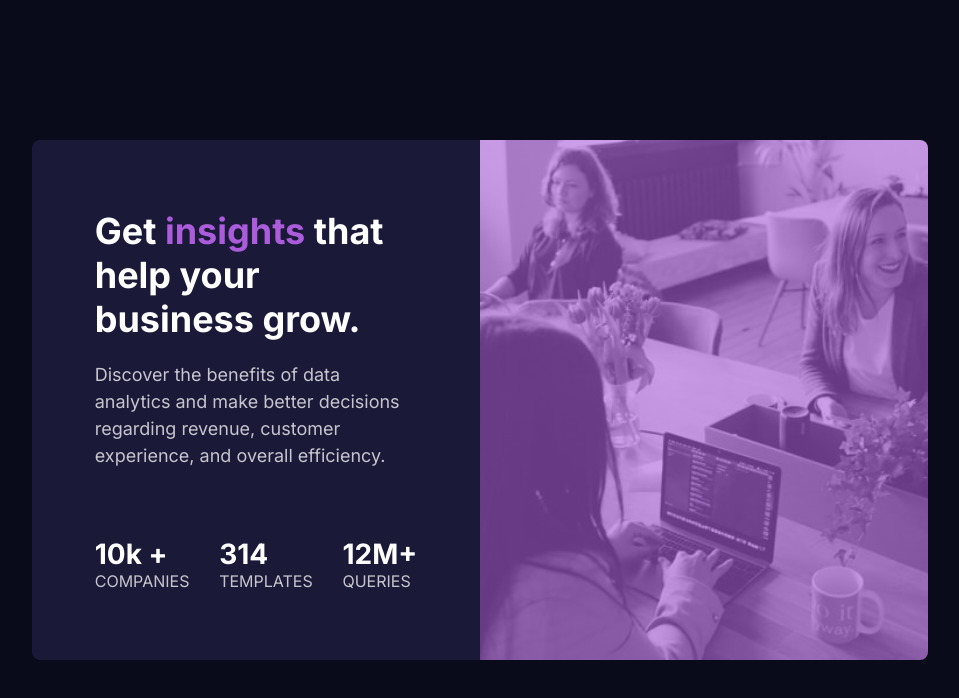
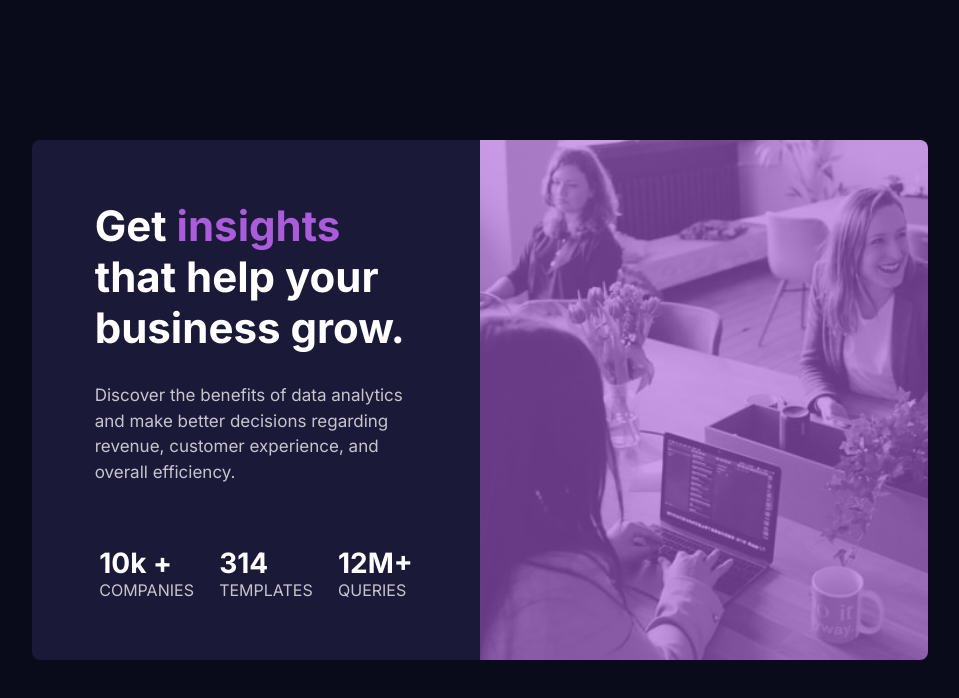
Before and after one commit to gabriel-1993/FrontendMentor, a plain HTML site: page 3/index.html in a window 1280 px wide. Shown: the whole page, without its empty margins (160-1119 px from the left). Drawn offline with Linux system fonts and the light colour scheme.

Commit message:
medidasdivtextofinalizadas

```diff
--- a/3/style.css
+++ b/3/style.css
@@ -34,12 +34,12 @@ section {
 .divtext1 {
   display: flex;
   flex-direction: column;
-  gap: 20px;
+  gap: 30px;
   width: 72%;
 }
 h2 {
   color: hsl(0, 0%, 100%);
-  font-size: 36px;
+  font-size: 42px;
   font-weight: 700;
 }
 
@@ -48,7 +48,7 @@ h2 {
 }
 p {
   color: hsla(0, 0%, 100%, 0.75);
-  font-size: 18px;
+  font-size: 17px;
   line-height: 1.5;
 }
 
@@ -66,7 +66,7 @@ p {
 .divtext2 {
   display: flex;
   justify-content: space-between;
-  width: 72%;
+  width: 70%;
 }
 .divimg {
   height: 100%;
```
